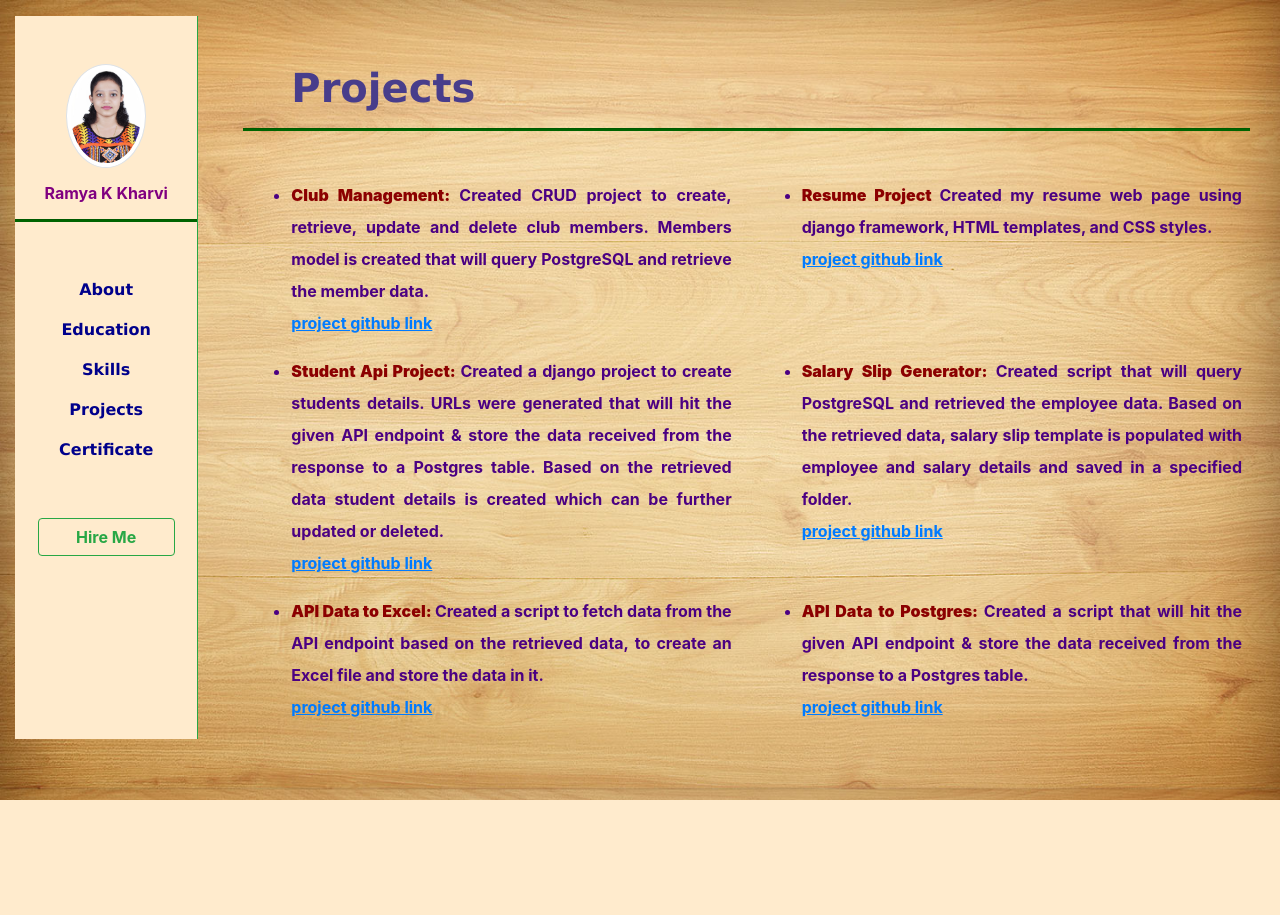
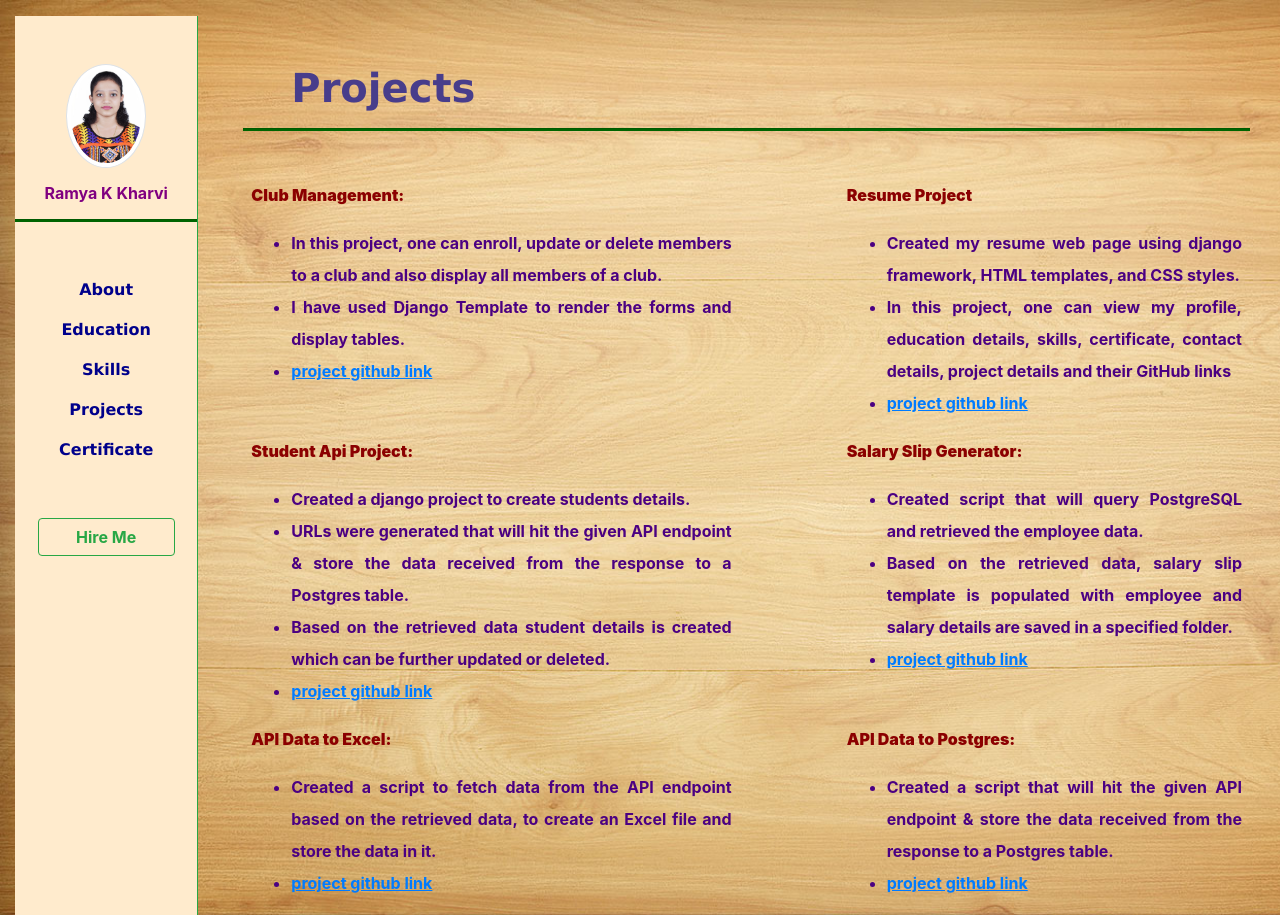
Before and after one commit to RamyaKKharvi/ResumeProject, a Django app: template Resume/templates/resume_template/project.html in a window 1280 px wide. Before the commit the page ends 800 px from the top, so only its background shows below. Run offline with Django 4.2, Linux system fonts and the light colour scheme; the template is opened without the code that fills it, so the values that code supplies are empty; some libraries are stand-ins or nearby versions.

Commit message:
HTML content changes

```diff
--- a/Resume/templates/resume_template/contact.html
+++ b/Resume/templates/resume_template/contact.html
@@ -17,10 +17,7 @@
         <div class="row mx-5">
             <p class="col-sm-2 col-md-2 col-lg-1"><b>Address</b></p>
             <p class="col-sm-5 mx-sm-2 col-md-8 col-lg-9 mx-lg-2"><a href="https://goo.gl/maps/RV4tFGhvHnJeUEWz6" target="_blank"><u>Dwaraka House<br>
-                Near Kiran Engineering works<br>
-                Bahadur Shah Road<br>
-                Kundapura - 576201<br>
-                Karnataka, India</u></a>
+                Kundapura, Karnataka<br>India - 576201</u></a>
             </p>
         </div>
 
--- a/Resume/templates/resume_template/project.html
+++ b/Resume/templates/resume_template/project.html
@@ -6,80 +6,71 @@
     <hr>
     <div class="mt-5 px-2 line-spacing text-justify">
         <div class="row">
-             <div class="col-6">
+            <div class="col-6">
+                <p><b>Club Management: </b></p>
                 <ul>
-                    <li>
-                        <p><b>Club Management: </b>Created CRUD project to create, retrieve, update and delete club members.
-                            Members model is created that will query PostgreSQL and retrieve the member data.<br>
-                            <a href="https://github.com/RamyaKKharvi/DjangoApiProject/tree/master/ClubManagement" target="_blank">
-                            <u>project github link</u></a>
-                        </p>
-                    </li>
+                    <li>In this project, one can enroll, update or delete members to a club and also display all members of a club.</li>
+                    <li>I have used Django Template to render the forms and display tables.</li>
+                    <li><a href="https://github.com/RamyaKKharvi/DjangoApiProject/tree/master/ClubManagement" target="_blank">
+                        <u>project github link</u></a></li>
                 </ul>
             </div>
 
-            <div class="col-6">
+            <div class="col-5 offset-1">
+                <p><b>Resume Project </b></p>
                 <ul>
-                    <li>
-                        <p><b>Resume Project </b>Created my resume web page using django framework, HTML templates, and CSS styles.<br>
-                            <a href="https://github.com/RamyaKKharvi/ResumeProject.git" target="_blank">
-                            <u>project github link</u></a>
-                        </p>
-                    </li>
+                    <li>Created my resume web page using django framework, HTML templates, and CSS styles.</li>
+                    <li>In this project, one can view my profile, education details, skills, certificate, contact details, project details and their GitHub links</li>
+                    <li><a href="https://github.com/RamyaKKharvi/ResumeProject.git" target="_blank"><u>project github link</u></a></li>
                 </ul>
             </div>
         </div>
 
         <div class="row">
             <div class="col-6">
+                <p><b>Student Api Project: </b></p>
                 <ul>
-                    <li>
-                        <p><b>Student Api Project: </b>Created a django project to create students details.
-                            URLs were generated that will hit the given API endpoint & store the data received from the response to a Postgres table.
-                            Based on the retrieved data student details is created which can be further updated or deleted.<br>
-                            <a href="https://github.com/RamyaKKharvi/StudentApiProject/tree/master/StudentDetails" target="_blank">
-                            <u>project github link</u></a>
-                        </p>
-                    </li>
+                    <li>Created a django project to create students details.</li>
+                    <li>URLs were generated that will hit the given API endpoint & store the data received from the
+                        response to a Postgres table.</li>
+                    <li>Based on the retrieved data student details is created which can be further updated or
+                        deleted.</li>
+                    <li><a href="https://github.com/RamyaKKharvi/StudentApiProject/tree/master/StudentDetails"
+                           target="_blank"><u>project github link</u></a></li>
                 </ul>
             </div>
 
-           <div class="col-6">
+            <div class="col-5 offset-1">
+                <p><b>Salary Slip Generator: </b></p>
                 <ul>
-                    <li>
-                        <p><b>Salary Slip Generator: </b>Created script that will query PostgreSQL and retrieved
-                            the employee data. Based on the retrieved data, salary slip template is populated with employee and
-                            salary details and saved in a specified folder.<br>
-                            <a href="https://github.com/RamyaKKharvi/python_projects/tree/master/salary_slip_generator" target="_blank">
-                            <u>project github link</u></a>
-                        </p>
-                    </li>
+                    <li>Created script that will query PostgreSQL and retrieved the employee data.</li>
+                    <li>Based on the retrieved data, salary slip template is populated with employee and
+                        salary details are saved in a specified folder.</li>
+                    <li><a href="https://github.com/RamyaKKharvi/python_projects/tree/master/salary_slip_generator"
+                           target="_blank"><u>project github link</u></a></li>
                 </ul>
             </div>
         </div>
 
         <div class="row">
             <div class="col-6">
+                <p><b>API Data to Excel: </b></p>
                 <ul>
-                    <li>
-                        <p><b>API Data to Excel: </b>Created a script to fetch data from the API endpoint based on the retrieved data,
-                            to create an Excel file and store the data in it.<br>
-                            <a href="https://github.com/RamyaKKharvi/python_projects/tree/master/api_data_to_excel" target="_blank">
-                            <u>project github link</u></a>
-                        </p>
-                    </li>
+                    <li>Created a script to fetch data from the API endpoint based on the retrieved data, to create an
+                        Excel file and store the data in it.
+                    <li><a href="https://github.com/RamyaKKharvi/python_projects/tree/master/api_data_to_excel"
+                               target="_blank"><u>project github link</u></a></li>
+
                 </ul>
             </div>
 
-            <div class="col-6">
+            <div class="col-5 offset-1">
+                <p><b>API Data to Postgres: </b></p>
                 <ul>
-                    <li>
-                        <p><b>API Data to Postgres: </b>Created a script that will hit the given API endpoint &
-                            store the data received from the response to a Postgres table.<br>
-                            <a href="https://github.com/RamyaKKharvi/python_projects/tree/master/python_postgres_project" target="_blank">
-                            <u>project github link</u></a>
-                        </p>
-                    </li>
+                    <li>Created a script that will hit the given API endpoint & store the data received from the response
+                        to a Postgres table.
+                    <li><a href="https://github.com/RamyaKKharvi/python_projects/tree/master/python_postgres_project"
+                               target="_blank"><u>project github link</u></a></li>
                 </ul>
             </div>
         </div>
```
